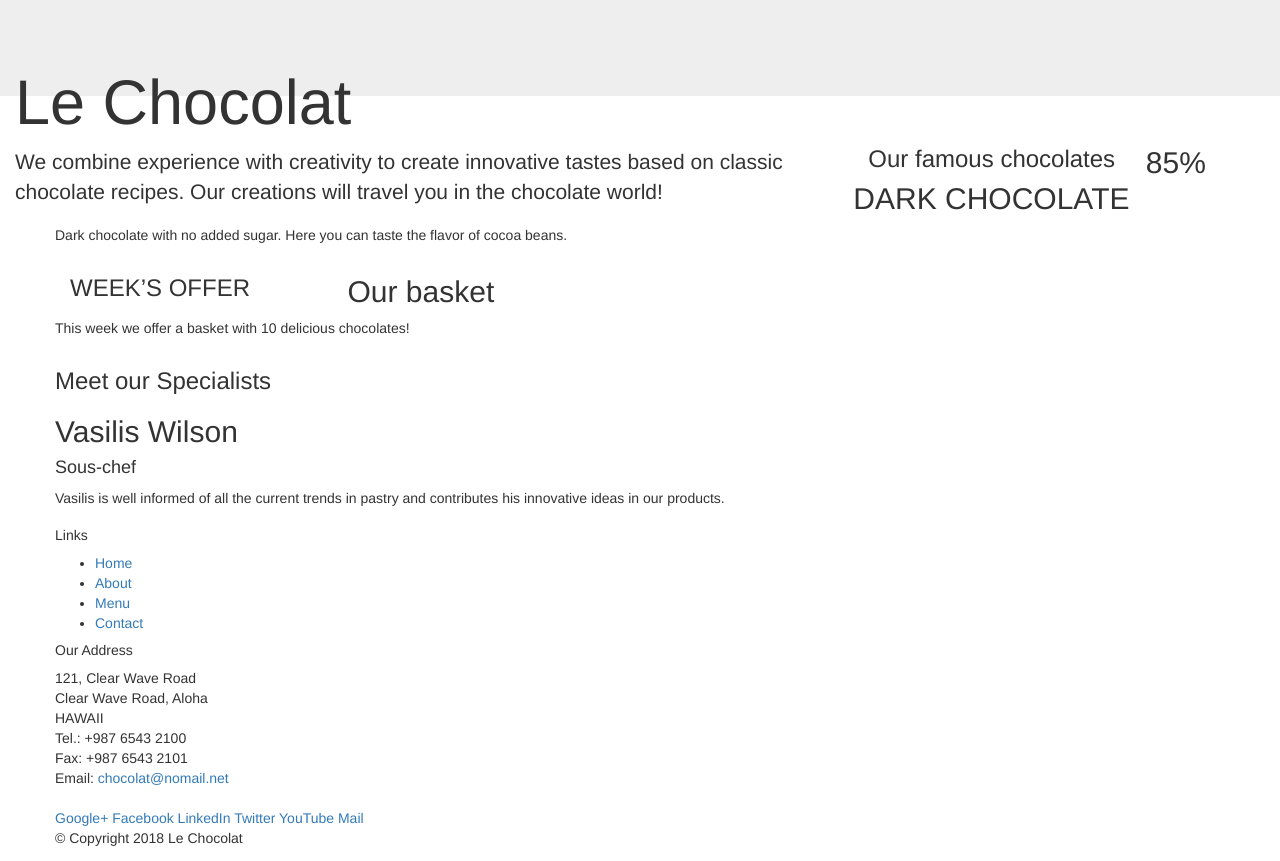
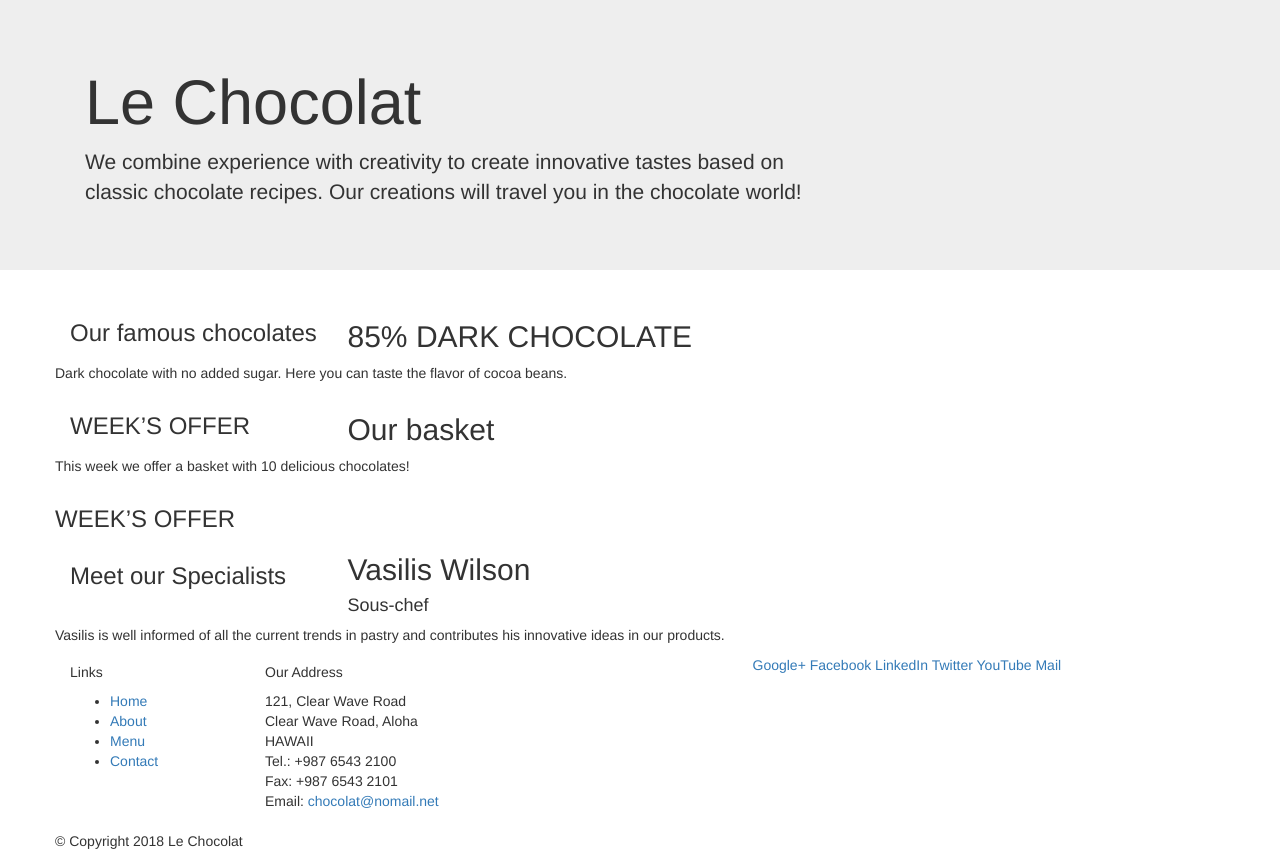
Before and after one commit to anampel/woven-creations, a plain HTML site: page index.html in a window 1280 px wide. Drawn offline with nearby package versions, Linux system fonts and the light colour scheme.

Commit message:
Bootstrap Grid Part 1

```diff
--- a/index.html
+++ b/index.html
@@ -14,14 +14,14 @@
 <body>
 
     <header class="jumbotron">
-        <div>
+        <div class="container">
             <div>
                 <div class="col-12 col-sm-8">
                     <h1>Le Chocolat</h1>
                     <p>We combine experience with creativity to create innovative tastes based on classic chocolate
                         recipes. Our creations will travel you in the chocolate world!</p>
                 </div>
-                <div class="col-sm-4">
+                <div class="col-sm">
                 </div>
             </div>
         </div>
@@ -49,10 +49,11 @@
             </div>
         </div>
         <div class="row">
-            <div>
+            <h3>WEEK’S OFFER</h3>
+            <div class="col-sm-4 col-md-3">
                 <h3>Meet our Specialists</h3>
             </div>
-            <div>
+            <div class="col-sm col-md">
                 <h2>Vasilis Wilson </h2>
                 <h4>Sous-chef</h4>
                 <p>Vasilis is well informed of all the current trends in pastry and contributes his innovative ideas in
@@ -64,7 +65,7 @@
     <footer>
         <div class="container">
             <div class="row">
-                <div>
+                <div class="col-5 offset-1 col-sm-2">
                     <h5>Links</h5>
                     <ul>
                         <li><a href="#">Home</a></li>
@@ -73,7 +74,7 @@
                         <li><a href="#">Contact</a></li>
                     </ul>
                 </div>
-                <div>
+                <div  class="col-6 col-sm-5">
                     <h5>Our Address</h5>
                     <address>
                         121, Clear Wave Road<br>
@@ -84,7 +85,7 @@
                         Email: <a href="mailto:chocolat@nomail.net">chocolat@nomail.net</a>
                     </address>
                 </div>
-                <div>
+                <div  class="col col-sm-4">
                     <div>
                         <a href="http://google.com/+">Google+</a>
                         <a href="http://www.facebook.com/profile.php?id=">Facebook</a>
@@ -96,7 +97,7 @@
                 </div>
             </div>
             <div class="row">
-                <div>
+                <div class="col-auto">
                     <p> &copy; Copyright 2018 Le Chocolat</p>
                 </div>
             </div>
```
